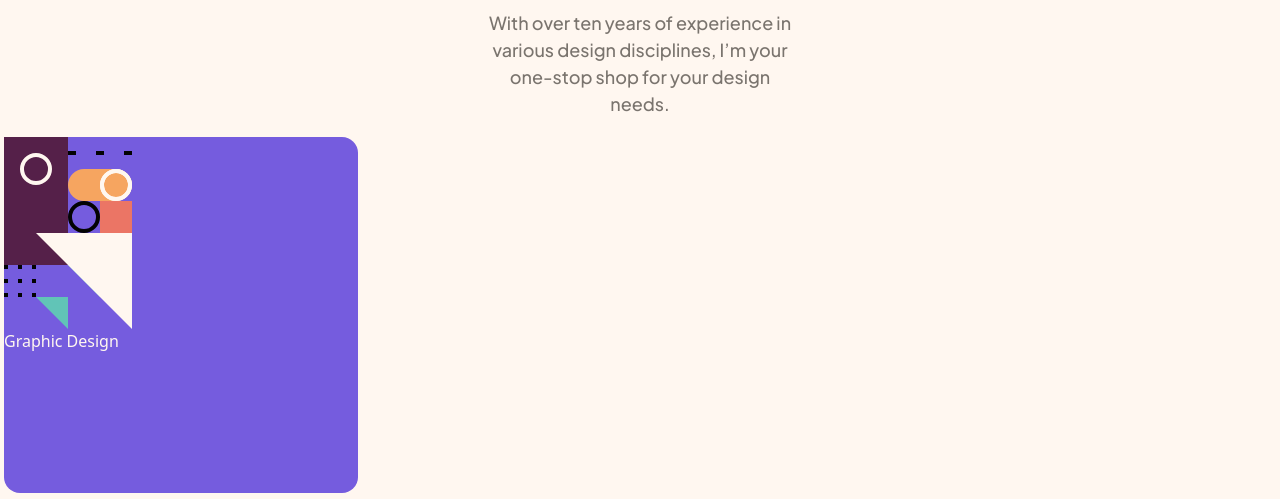
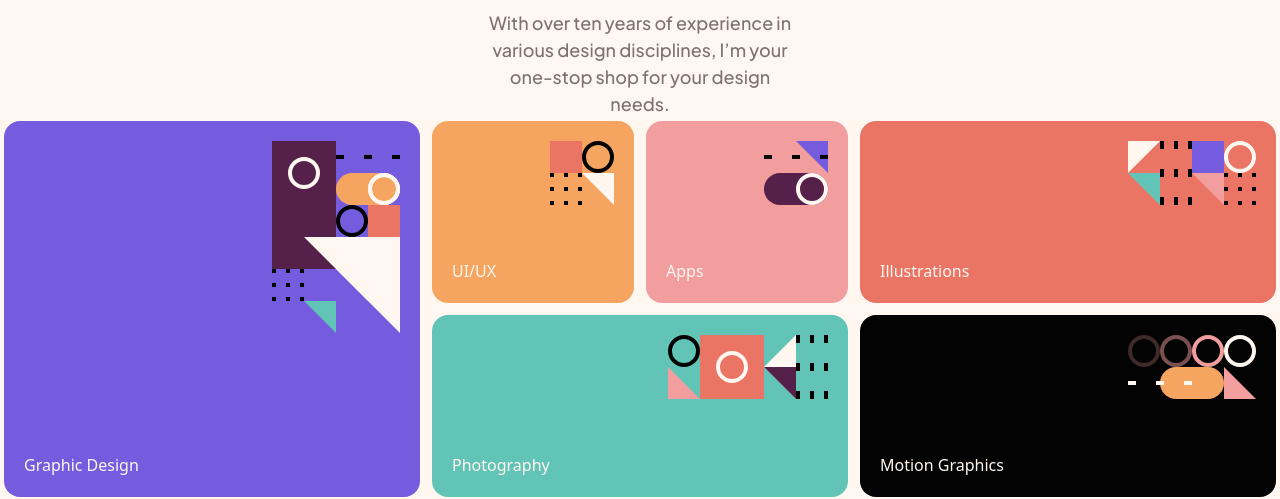
Before and after one commit to fabioferreira11/tailwind_exercice, a website: page src/index.html in a window 1280 px wide. Shown: the part 311-810 px from the top of the page. Drawn offline with Linux system fonts and the light colour scheme; files whose address does not match are found by name.

Commit message:
fin section block couleur

```diff
--- a/src/index.html
+++ b/src/index.html
@@ -19,13 +19,13 @@
     </div>
 
     <section class="container mx-auto text-center ">
-      <h1 class="font-jakarta font-title text-large 2xl:w-full w-[28rem] mx-auto pb-6">Design solutions made easy</h1>
+      <h1 class="font-jakarta font-title text-large 2xl: w-[28rem] mx-auto pb-6">Design solutions made easy</h1>
       <p class="font-jakarta font-texte text-xsmal text-gray 2xl:w-[45rem] mx-auto w-80">With over ten years of experience in various design disciplines, I’m your one-stop shop for your design needs.</p>
     </section>
 
-    <section class="flex flex-wrap flex-col justify-between container mx-auto 2xl:p-5 p-1">
-     <div class="w-full h-[356px] lg:w-[354px] bg-purple text-beige rounded-2xl mt-4">
-      <svg xmlns="http://www.w3.org/2000/svg" width="128" height="192" viewBox="0 0 128 192" fill="none" class="">
+    <section class="w-full flex flex-wrap flex-col lg:flex-row justify-between container mx-auto br 2xl:p-5 p-1 grid grid-cols-2 lg:grid-cols-6 grid-rows-6 lg:grid-rows-2 gap-3 h-30vh">
+     <div class="min-h-[356px] bg-purple text-beige relative col-span-2 row-span-2">
+      <svg xmlns="http://www.w3.org/2000/svg" width="128" height="192" viewBox="0 0 128 192" fill="none" class="absoluteimg">
         <rect width="64" height="128" fill="#552049"/>
         <circle cx="32" cy="32" r="14" stroke="#FFF7F0" stroke-width="4"/>
         <rect x="64" y="32" width="64" height="32" rx="16" fill="#F6A560"/>
@@ -53,11 +53,10 @@
         <rect x="14" y="156" width="4" height="4" fill="#030303"/>
         <rect x="28" y="156" width="4" height="4" fill="#030303"/>
         </svg>
-      <p>Graphic Design</p>
+      <p class="absolutetxt">Graphic Design</p>
      </div>
-     <div class="flex flex-row justify-between container mx-auto  mt-4">
-      <div class="w-[48%] h-[182px] lg:w-[159px] bg-orange text-beige rounded-2xl">
-        <svg xmlns="http://www.w3.org/2000/svg" width="64" height="64" viewBox="0 0 64 64" fill="none">
+      <div class="min-h-[182px]  bg-orange text-beige relative col-span-1 row-span-1">
+        <svg xmlns="http://www.w3.org/2000/svg" width="64" height="64" viewBox="0 0 64 64" fill="none" class="absoluteimg">
           <circle cx="48" cy="16" r="14" stroke="#030303" stroke-width="4"/>
           <rect x="-3.05176e-05" width="32" height="32" fill="#EB7565"/>
           <rect x="-3.05176e-05" y="32" width="4" height="4" fill="#030303"/>
@@ -71,10 +70,10 @@
           <rect x="28" y="60" width="4" height="4" fill="#030303"/>
           <path fill-rule="evenodd" clip-rule="evenodd" d="M32 32L64 64V32H32Z" fill="#FFF7F0"/>
           </svg>
-        <p>UI/UX</p>
+        <p class="absolutetxt">UI/UX</p>
        </div>
-       <div class="w-[48%] lg:w-[159px] h-[182px] bg-rose text-beige rounded-2xl">
-        <svg xmlns="http://www.w3.org/2000/svg" width="64" height="64" viewBox="0 0 64 64" fill="none">
+       <div class="min-h-[182px] bg-rose text-beige relative col-span-1 row-span-1">
+        <svg xmlns="http://www.w3.org/2000/svg" width="64" height="64" viewBox="0 0 64 64" fill="none" class="absoluteimg">
           <rect x="1.52588e-05" y="32" width="64" height="32" rx="16" fill="#552049"/>
           <circle cx="48" cy="48" r="14" stroke="#FFF7F0" stroke-width="4"/>
           <rect x="1.52588e-05" y="14" width="4" height="4" fill="#030303"/>
@@ -85,11 +84,10 @@
           <rect x="56" y="14" width="4" height="4" fill="#030303"/>
           <rect x="60" y="14" width="4" height="4" fill="#030303"/>
           </svg>
-        <p>Apps</p>
+        <p class="absolutetxt">Apps</p>
        </div>
-     </div>
-     <div class="w-full lg:w-[343px] h-[158px] bg-red text-beige rounded-2xl mt-4">
-      <svg xmlns="http://www.w3.org/2000/svg" width="128" height="64" viewBox="0 0 128 64" fill="none">
+     <div class="min-h-[158px] bg-red text-beige relative col-span-2 row-span-1">
+      <svg xmlns="http://www.w3.org/2000/svg" width="128" height="64" viewBox="0 0 128 64" fill="none" class="absoluteimg">
         <circle cx="112" cy="16" r="14" stroke="#FFF7F0" stroke-width="4"/>
         <rect x="64" width="32" height="32" fill="#755CDE"/>
         <rect x="96" y="32" width="4" height="4" fill="#030303"/>
@@ -123,10 +121,10 @@
         <path fill-rule="evenodd" clip-rule="evenodd" d="M-3.05176e-05 32L32 64V32H-3.05176e-05Z" fill="#61C4B7"/>
         <path fill-rule="evenodd" clip-rule="evenodd" d="M32 0L-3.05176e-05 32V0H32Z" fill="#FFF7F0"/>
         </svg>
-      <p>Illustrations</p>
+      <p class="absolutetxt">Illustrations</p>
      </div>
-     <div class="w-full lg:w-[343px] h-[182px] bg-green text-beige rounded-2xl  mt-4">
-      <svg xmlns="http://www.w3.org/2000/svg" width="160" height="64" viewBox="0 0 160 64" fill="none">
+     <div class="min-h-[182px] bg-green text-beige relative col-span-2 row-span-1">
+      <svg xmlns="http://www.w3.org/2000/svg" width="160" height="64" viewBox="0 0 160 64" fill="none" class="absoluteimg">
         <rect x="32" width="64" height="64" fill="#EB7565"/>
         <circle cx="16" cy="16" r="14" stroke="#030303" stroke-width="4"/>
         <circle cx="64" cy="32" r="14" stroke="#FFF7F0" stroke-width="4"/>
@@ -153,10 +151,10 @@
         <path fill-rule="evenodd" clip-rule="evenodd" d="M32 64L0 32V64H32Z" fill="#F39E9E"/>
         <path fill-rule="evenodd" clip-rule="evenodd" d="M96 32L128 0V32H96Z" fill="#FFF7F0"/>
         </svg>
-      <p>Photography</p>
+      <p class="absolutetxt">Photography</p>
      </div>
-     <div class="w-full lg:w-[343px] h-[182px] bg-black text-beige rounded-2xl  mt-4">
-      <svg xmlns="http://www.w3.org/2000/svg" width="128" height="64" viewBox="0 0 128 64" fill="none">
+     <div class="min-h-[182px] bg-black text-beige relative col-span-2 row-span-1">
+      <svg xmlns="http://www.w3.org/2000/svg" width="128" height="64" viewBox="0 0 128 64" fill="none" class="absoluteimg">
         <circle cx="80" cy="16" r="14" stroke="#F39E9E" stroke-width="4"/>
         <circle cx="48" cy="16" r="14" stroke="#F39E9E" stroke-opacity="0.5" stroke-width="4"/>
         <circle cx="16" cy="16" r="14" stroke="#F39E9E" stroke-opacity="0.25" stroke-width="4"/>
@@ -165,8 +163,12 @@
         <rect x="32" y="32" width="64" height="32" rx="16" fill="#F6A560"/>
         <path fill-rule="evenodd" clip-rule="evenodd" d="M4 46H0V50H4H8V46H4ZM28 46H32H36V50H32H28V46ZM56 46H60H64V50H60H56V46Z" fill="#FFF7F0"/>
         </svg>
-      <p>Motion Graphics</p>
+      <p class="absolutetxt">Motion Graphics</p>
      </div>
+    </section>
+
+    <section>
+      <img src="assets/image-amy.webp" alt="img amy">
     </section>
 
   <script src="js/code.jquery.com_jquery-3.7.1.min.js"></script>
--- a/src/input.css
+++ b/src/input.css
@@ -2,3 +2,15 @@
 @tailwind base;
 @tailwind components;
 @tailwind utilities;
+
+.absoluteimg{
+    @apply absolute top-5 right-5 ;
+}
+
+.absolutetxt{
+    @apply absolute bottom-5 left-5 ;
+}
+
+.br div{
+    @apply rounded-2xl;
+}
```
Also changed, not shown: dist/output.css.
